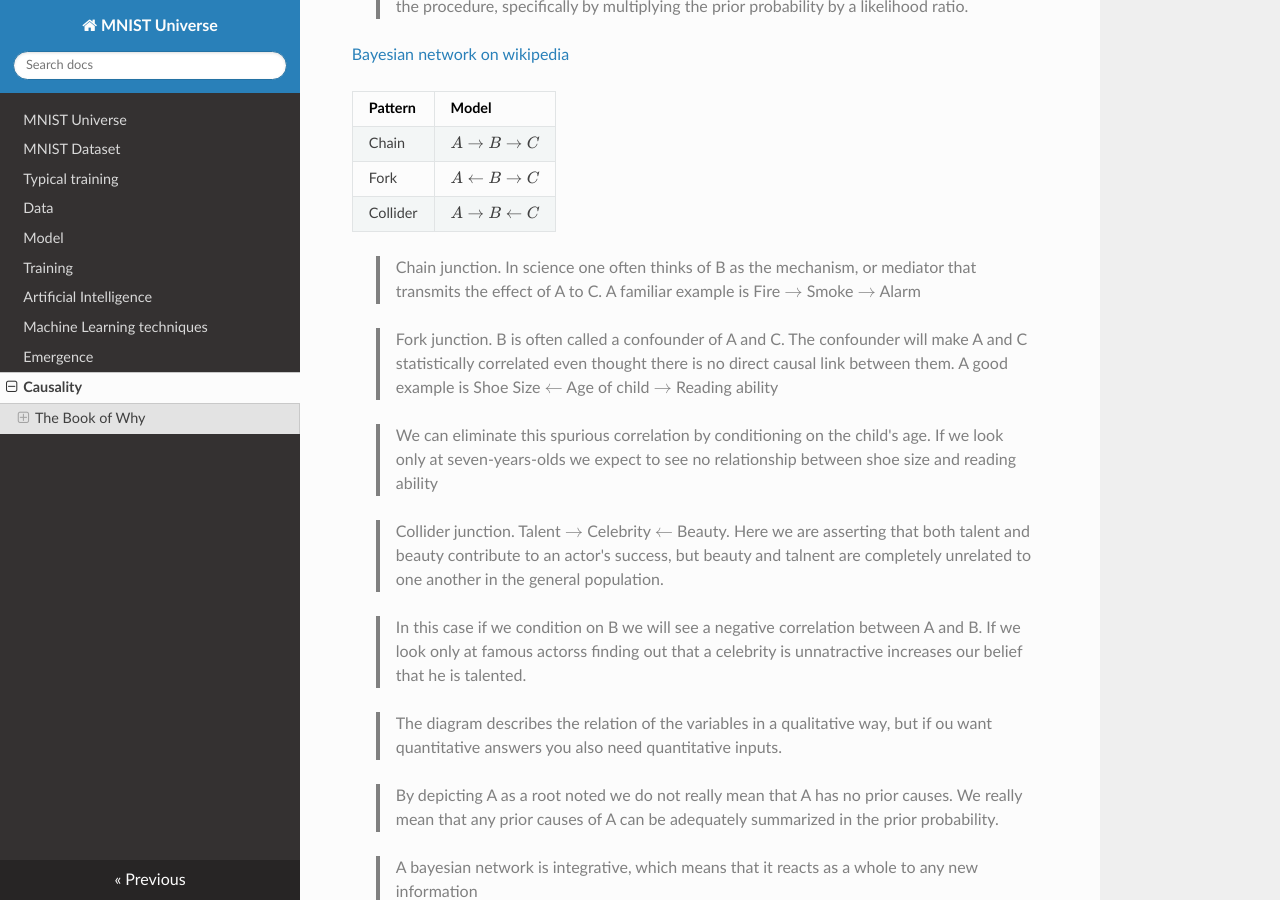
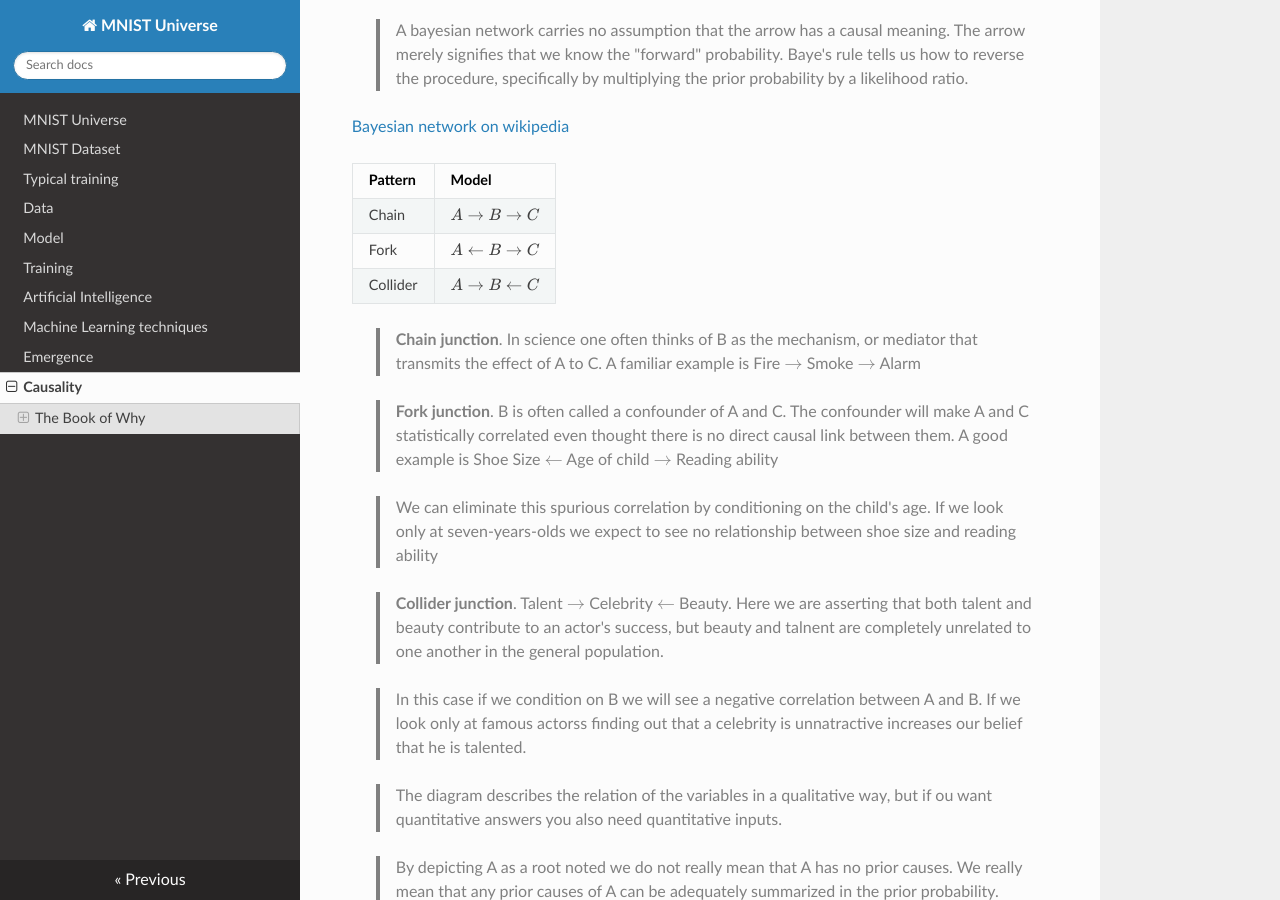
Before and after one commit to ironbar/mnist_universe, an MkDocs documentation site: the page built from docs/08_causality.md, in a window 1280 px wide and 900 px high, scrolled down 4319 px. Built offline with MkDocs 1.6.1, drawn with Linux system fonts in a browser that asks for light colours; nearby versions of some CDN libraries; formulas are drawn with MathJax 3; some of the changed text lies outside the part shown.

Commit message:
more tiny changes

```diff
--- a/docs/08_causality.md
+++ b/docs/08_causality.md
@@ -105,11 +107,11 @@ Then there is a tiny glimpse at bayesian networks
 | Fork     | $A\leftarrow B\rightarrow C$  |
 | Collider | $A\rightarrow B\leftarrow C$  |
 
-> Chain junction. In science one often thinks of B as the mechanism, or mediator that transmits the effect of A to C. A familiar example is Fire $\rightarrow$ Smoke $\rightarrow$ Alarm
+> **Chain junction**. In science one often thinks of B as the mechanism, or mediator that transmits the effect of A to C. A familiar example is Fire $\rightarrow$ Smoke $\rightarrow$ Alarm
 
 <!-- -->
 
-> Fork junction. B is often called a confounder of A and C. The confounder will make A and C statistically correlated even thought there is no direct causal link between them. A good example is Shoe Size $\leftarrow$ Age of child $\rightarrow$ Reading ability
+> **Fork junction**. B is often called a confounder of A and C. The confounder will make A and C statistically correlated even thought there is no direct causal link between them. A good example is Shoe Size $\leftarrow$ Age of child $\rightarrow$ Reading ability
 
 <!-- -->
 
@@ -117,7 +119,7 @@ Then there is a tiny glimpse at bayesian networks
 
 <!-- -->
 
-> Collider junction. Talent $\rightarrow$ Celebrity $\leftarrow$ Beauty. Here we are asserting that both talent and beauty contribute to an actor's success, but beauty and talnent are completely unrelated to one another in the general population.
+> **Collider junction**. Talent $\rightarrow$ Celebrity $\leftarrow$ Beauty. Here we are asserting that both talent and beauty contribute to an actor's success, but beauty and talnent are completely unrelated to one another in the general population.
 
 <!-- -->
 
```
Also changed, not shown: other parts of docs/08_causality.md (+2 -0 lines).
